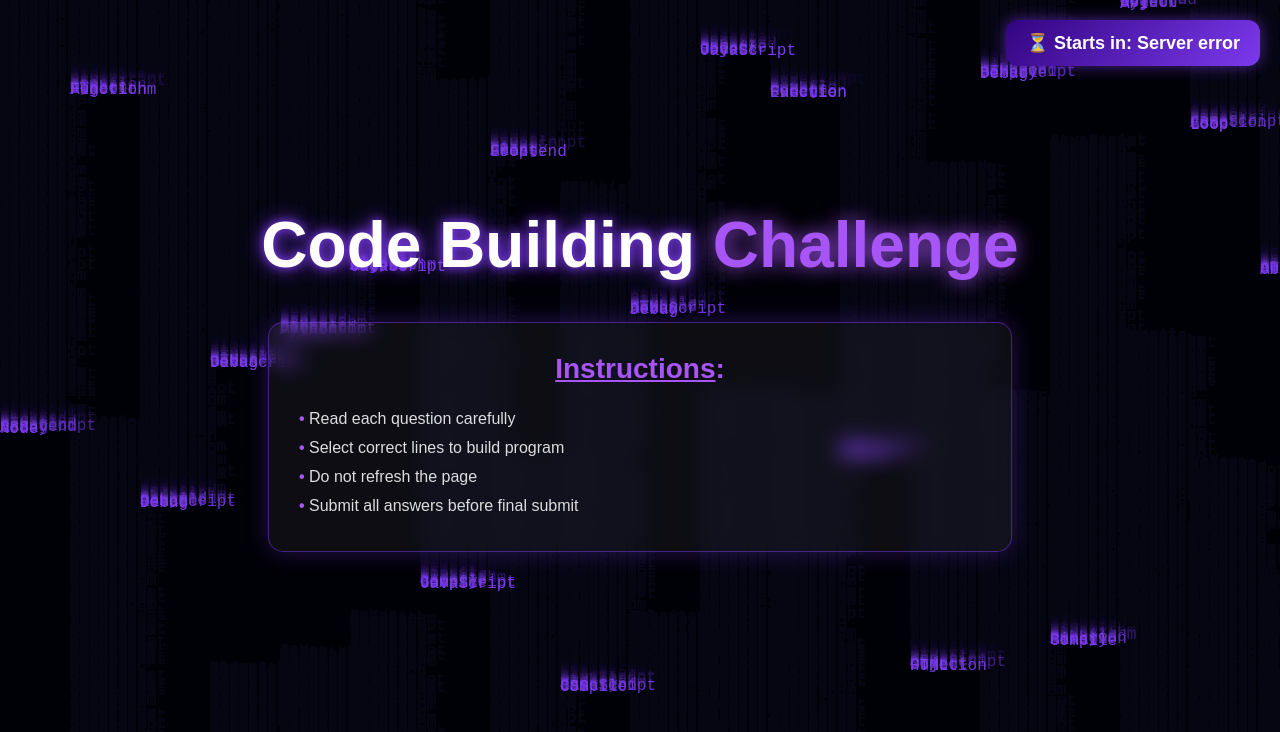
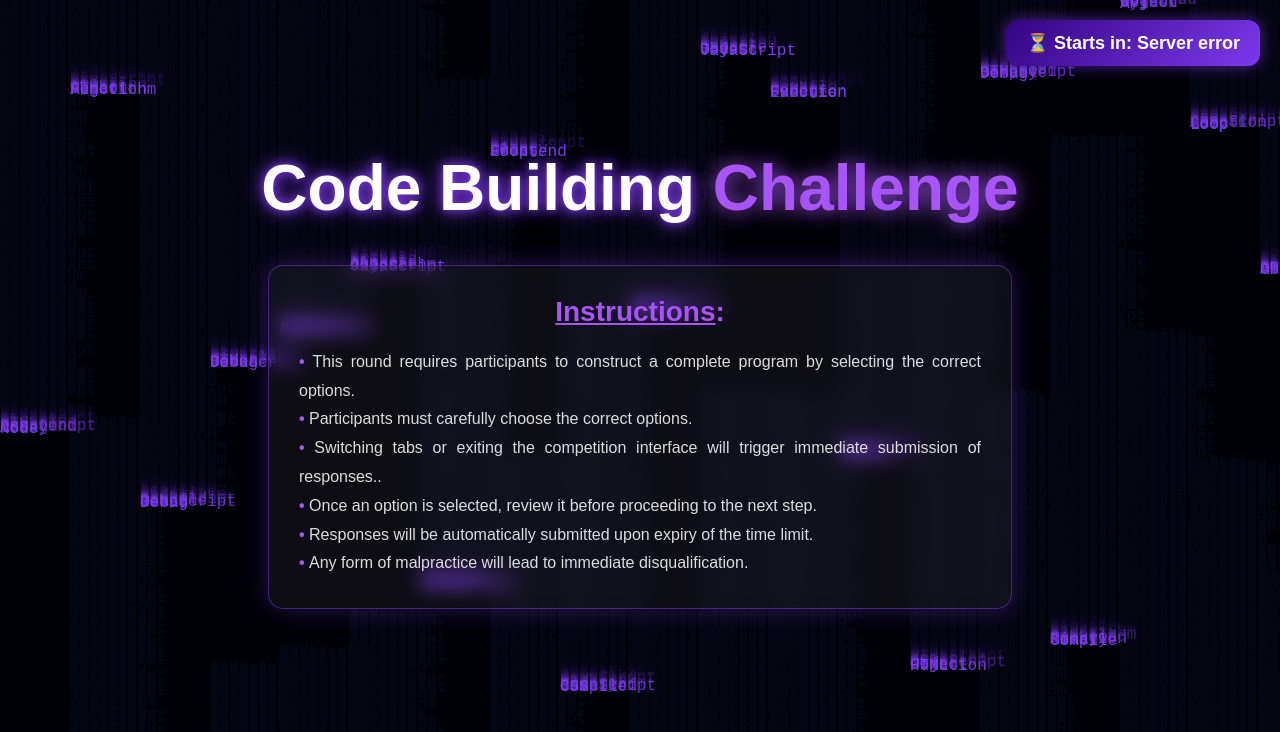
Before and after one commit to srinidhi022005-creator/code-building-challenge, a website: page public/instructions.html in a window 1280 px wide. Drawn offline with Linux system fonts and the light colour scheme; no server answers.

Commit message:
Updated instructions and UI

```diff
--- a/public/instructions.html
+++ b/public/instructions.html
@@ -20,10 +20,12 @@
   <h2 class="instruction-title"><u>Instructions</u>:</h2>
 
   <ul class="instruction-list">
-    <li>Read each question carefully</li>
-    <li>Select correct lines to build program</li>
-    <li>Do not refresh the page</li>
-    <li>Submit all answers before final submit</li>
+    <li>This round requires participants to construct a complete program by selecting the correct options.</li>
+    <li>Participants must carefully choose the correct options.</li>
+    <li>Switching tabs or exiting the competition interface will trigger immediate submission of responses..</li>
+    <li>Once an option is selected, review it before proceeding to the next step.</li>
+    <li>Responses will be automatically submitted upon expiry of the time limit.</li>
+    <li>Any form of malpractice will lead to immediate disqualification.</li>
   </ul>
 </div>
 
--- a/public/style.css
+++ b/public/style.css
@@ -520,8 +520,9 @@
   box-shadow: 0 0 25px rgba(43, 14, 93, 0.3);
   padding: 15px 20px;
   border-radius: 15px;
-  margin-bottom: 20px;
-  max-width: 800px;
+
+  width: min(800px, 85%);   /* ✅ controls width */
+  margin: 20px auto;        /* ✅ centers the box */
 }
 
 .question-text {
```
